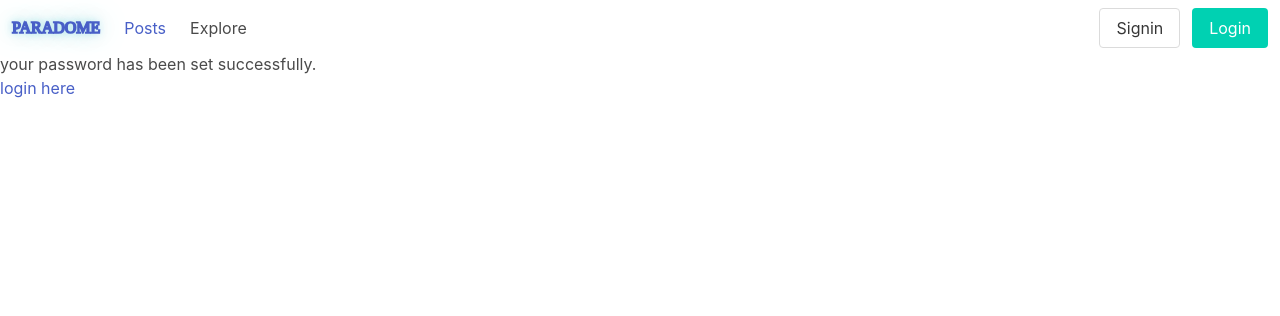
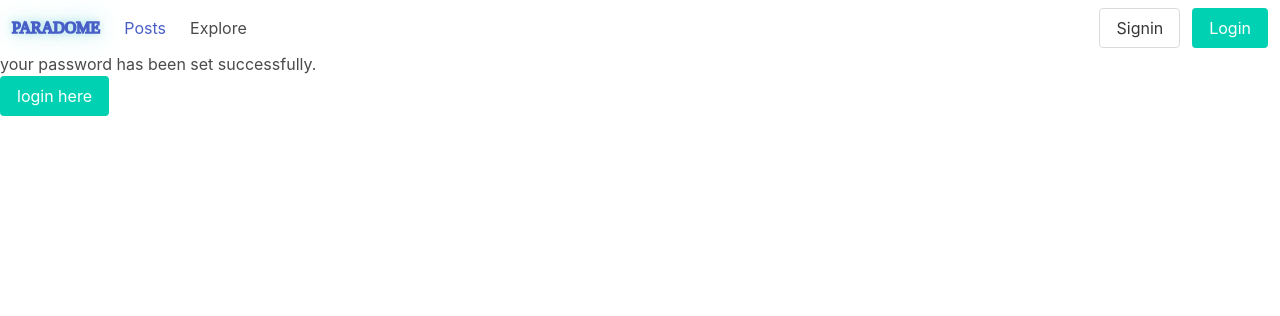
Before and after one commit to husseinahmad7/paradome-prod, a Django app: page /password-reset-complete/ in a window 1280 px wide. Shown: the top 316 px of the page. Run offline with Django 3.2, Linux system fonts and the light colour scheme.

Commit message:
fix passreset

```diff
--- a/HusseinAh/templates/HusseinAh/base.html
+++ b/HusseinAh/templates/HusseinAh/base.html
@@ -6,12 +6,8 @@
         <meta name="viewport" content="width=device-width, initial-scale=1.0">
         <link rel="stylesheet" type="text/css" href="{% static 'style-addones.css' %}">
         <link rel="stylesheet" type="text/css" href="{% static 'normalize.css' %}">
-
-
-{% comment %} <link rel="stylesheet" type="text/css" href="{% static 'css/stars.css' %}"> {% endcomment %}
-<link rel="stylesheet" href="https://cdn.jsdelivr.net/npm/bulma@0.9.3/css/bulma.min.css">
-
-{% block style %}{% endblock %}
+        <link rel="icon" type="image/x-icon" href="{% static 'images/icon.png' %}">
+        <link rel="stylesheet" href="https://cdn.jsdelivr.net/npm/bulma@0.9.3/css/bulma.min.css">
     </head>
     <body>
         <header>
--- a/requirements.txt
+++ b/requirements.txt
@@ -12,3 +12,4 @@ psycopg2==2.9.3
 pytz==2022.2.1
 sqlparse==0.4.2
 tzdata==2022.2
+django-dotenv
--- a/users/templates/users/password_reset.html
+++ b/users/templates/users/password_reset.html
@@ -3,9 +3,7 @@
 {% block title %}
 Reset password
 {% endblock title %}
-{% block style %}
-<link rel="stylesheet" href="https://cdn.jsdelivr.net/npm/bulma@0.9.3/css/bulma.min.css">
-{% endblock style %}
+
 {% block base %}
 
 {% if message %}
@@ -21,7 +19,7 @@ Reset password
     <table>
         <input type="hidden" name="next" value="{{ next }}">
     {{ form|crispy }}
-    <tr><td><input type="submit" value="request validation"></td></tr>
+    <tr><td><input class="button is-primary" type="submit" value="request validation"></td></tr>
     </table>
     </fieldset>
 </form>
--- a/users/templates/users/password_reset_complete.html
+++ b/users/templates/users/password_reset_complete.html
@@ -3,12 +3,10 @@
 {% block title %}
 Password reset
 {% endblock title %}
-{% block style %}
-<link rel="stylesheet" href="https://cdn.jsdelivr.net/npm/bulma@0.9.3/css/bulma.min.css">
-{% endblock style %}
+
 {% block base %}
 <div class="alert">
     your password has been set successfully.
 </div>
-<a href="{% url 'users:login' %}" >login here</a>
+<a class="button is-primary" href="{% url 'users:login' %}" >login here</a>
 {% endblock %}
--- a/users/templates/users/password_reset_confirm.html
+++ b/users/templates/users/password_reset_confirm.html
@@ -3,9 +3,7 @@
 {% block title %}
 Reset password
 {% endblock title %}
-{% block style %}
-<link rel="stylesheet" href="https://cdn.jsdelivr.net/npm/bulma@0.9.3/css/bulma.min.css">
-{% endblock style %}
+
 {% block base %}
 
 {% if message %}
@@ -21,7 +19,7 @@ Reset password
     <table>
         <input type="hidden" name="next" value="{{ next }}">
     {{ form|crispy }}
-    <tr><td><input type="submit" value="reset password"></td></tr>
+    <tr><td><input class="button is-primary" type="submit" value="reset password"></td></tr>
     </table>
     </fieldset>
 </form>
--- a/users/templates/users/password_reset_done.html
+++ b/users/templates/users/password_reset_done.html
@@ -5,7 +5,7 @@ check email
 {% endblock title %}
 
 {% block base %}
-<div class="alert">
+<div class="hero is-info">
     please check your email to reset your password.
 </div>
 {% endblock %}
```
Also changed, not shown: paradome/settings.py (+14 -6 lines), 1 other file.
